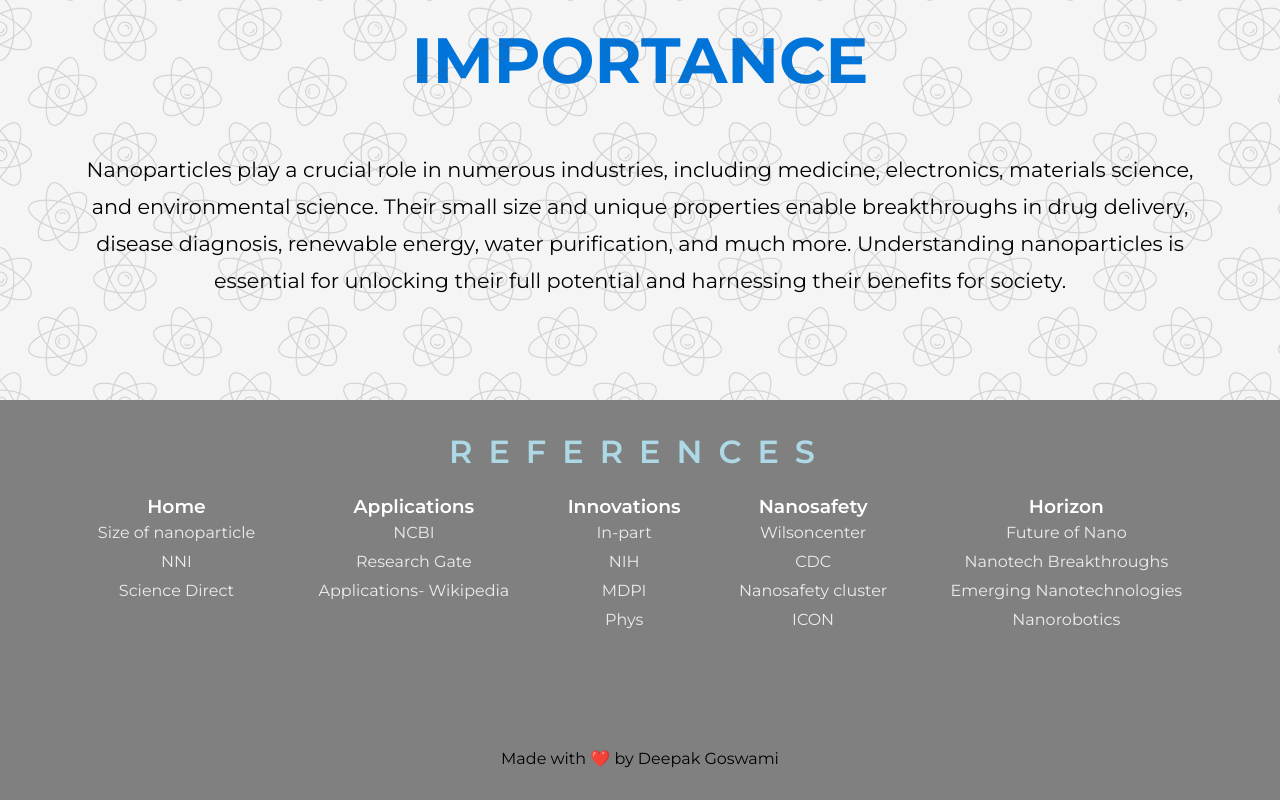
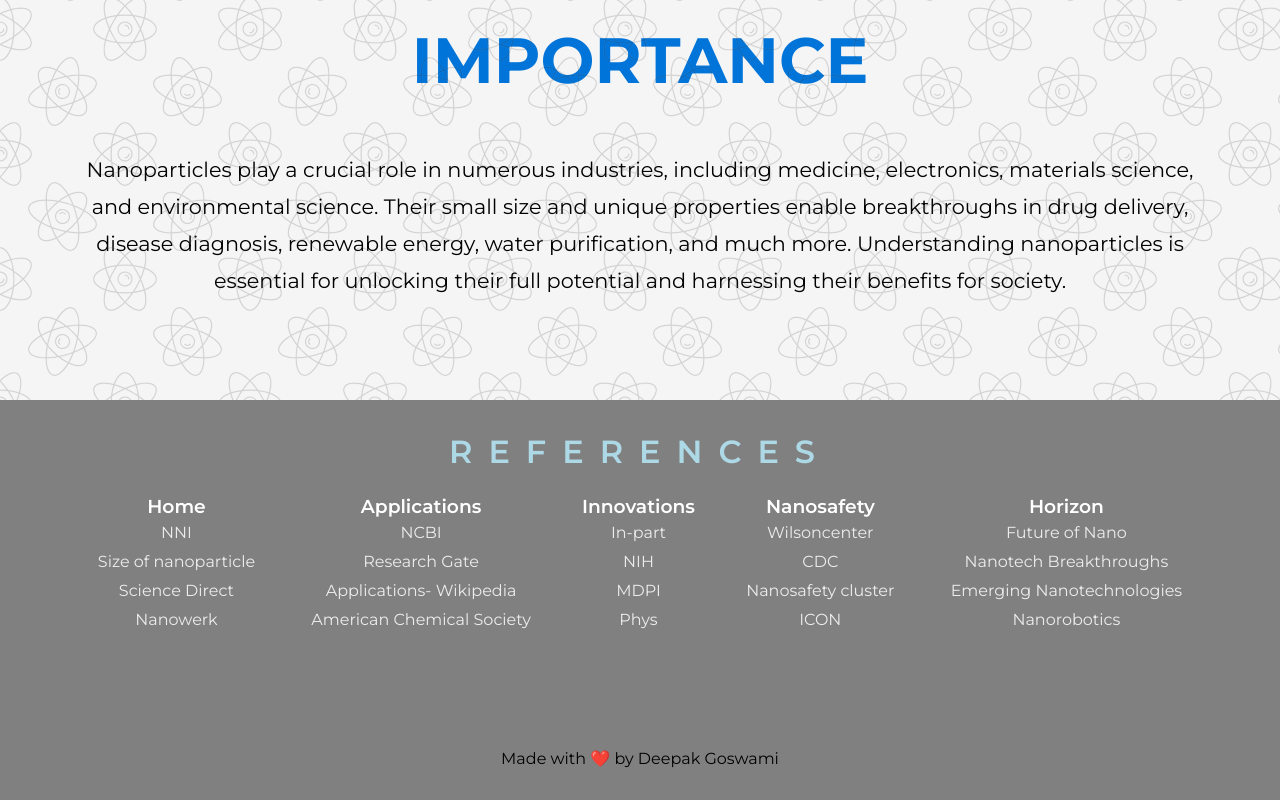
Before and after one commit to luckygoswami/nanoparticles, a plain HTML site: page index.html in a window 1280 px wide. Shown: the part 2391-3191 px from the top of the page. Drawn offline with Linux system fonts and the light colour scheme.

Commit message:
added two extra links in home and applications

```diff
--- a/components/footer.html
+++ b/components/footer.html
@@ -2,13 +2,16 @@
 <div class="links">
   <div class="home tab">
     <h3>Home</h3>
+    <a href="https://www.nano.gov/nanotech-101/what/nano-size">NNI</a>
     <a href="https://youtu.be/38Vi8Dm0kdY?si=76p2juf1KTfuYlFT"
       >Size of nanoparticle</a
     >
-    <a href="https://www.nano.gov/nanotech-101/what/nano-size">NNI</a>
     <a
       href="https://www.sciencedirect.com/science/article/pii/S1878535217300990"
       >Science Direct</a
+    >
+    <a href="https://www.nanowerk.com/nanotechnology-applications.php"
+      >Nanowerk</a
     >
   </div>
   <div class="applications tab">
@@ -22,6 +25,9 @@
       href="https://en.wikipedia.org/wiki/Nanoparticle#Compounds_by_industrial_area"
       >Applications- Wikipedia</a
     >
+    <a href="https://www.acs.org/policy/nanotechnology.html"
+      >American Chemical Society
+    </a>
   </div>
   <div class="innovations tab">
     <h3>Innovations</h3>
```
